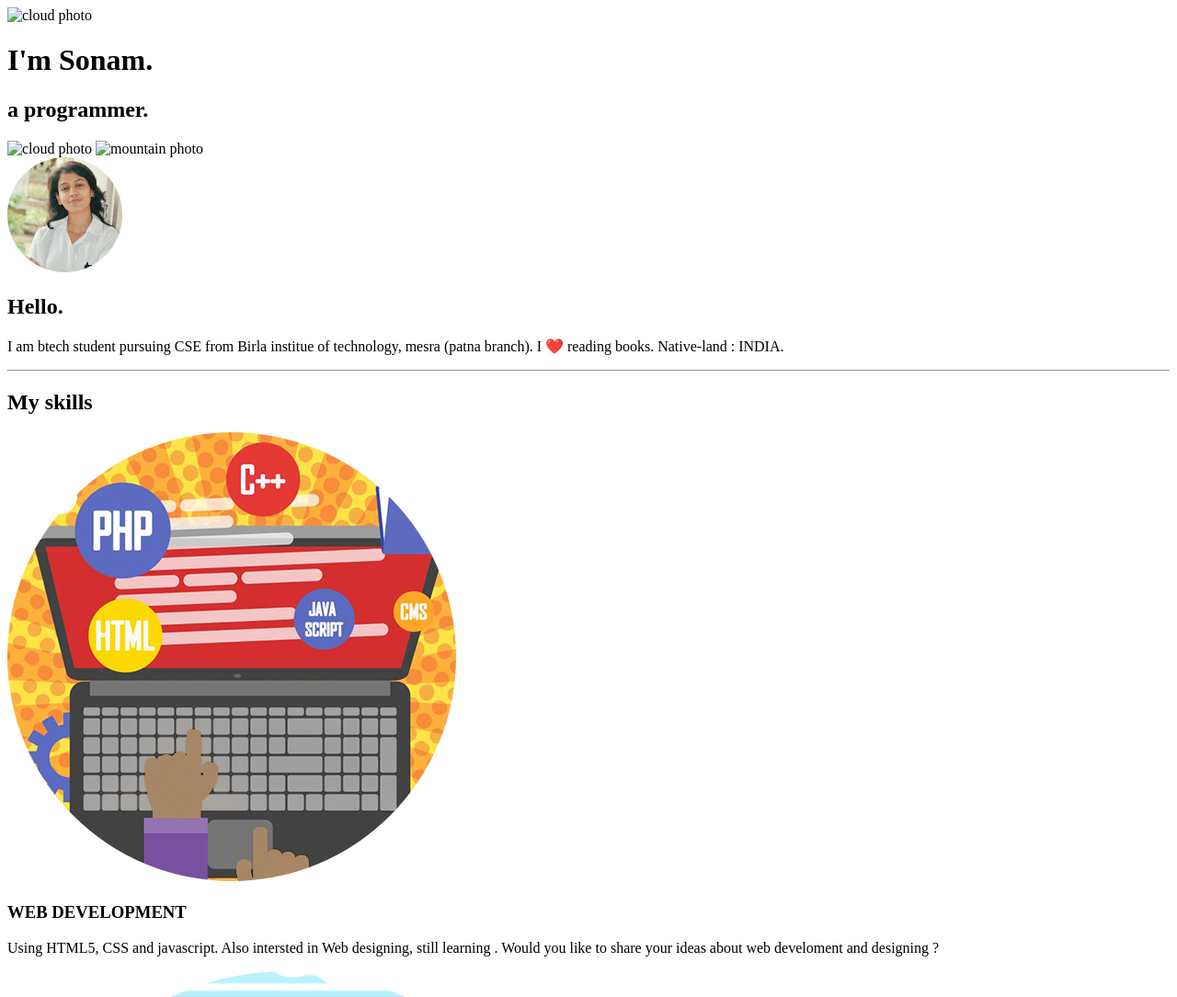
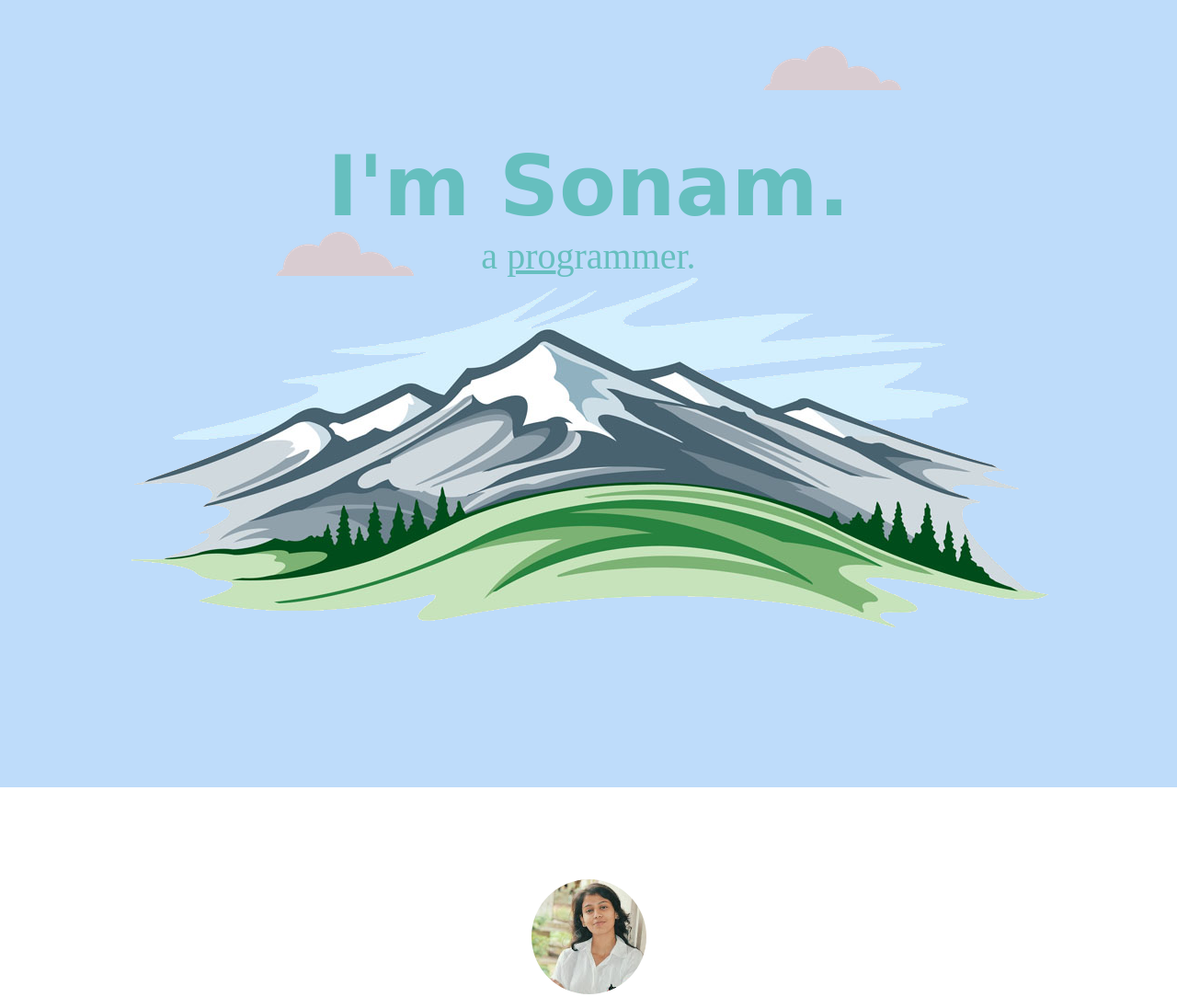
Before and after one commit to sonam-bit/website, a plain HTML site: page index.html in a window 1280 px wide. Shown: the top 1084 px of the page at 92% size. Drawn offline with Linux system fonts and the light colour scheme; a web font is replaced by a local one.

Commit message:
Update index.html

```diff
--- a/index.html
+++ b/index.html
@@ -4,18 +4,18 @@
     <meta charset="UTF-8">
     <meta name="viewport" content="width=device-width, initial-scale=1.0">
     <title>Sonam</title>
-    <link rel="stylesheet" href="css\styles.css" >
-    <link rel="icon" href="css\favicon (2).ico">
+    <link rel="stylesheet" href="styles.css" >
+    <link rel="icon" href="favicon (2).ico">
     <link href="https://fonts.googleapis.com/css2?family=Dancing+Script&display=swap" rel="stylesheet">
     <link href="https://fonts.googleapis.com/css2?family=Calligraffitti&family=Merriweather+Sans:wght@300&display=swap" rel="stylesheet">
 </head>
 <body>
     <div class="first-box">
-        <img class="top-cloud" src="css\cloud.png" alt=" cloud photo">
+        <img class="top-cloud" src="cloud.png" alt=" cloud photo">
     <h1>I'm Sonam.</h1>
     <h2 class="aww">a <span class="pro">pro</span>grammer.</h2>
-    <img class="bottom-cloud" src="css\cloud.png" alt="cloud photo">
-    <img class="mountain" src="css\pngwave.png" alt="mountain photo">
+    <img class="bottom-cloud" src="cloud.png" alt="cloud photo">
+    <img class="mountain" src="pngwave.png" alt="mountain photo">
     </div>
     <div class="middle-section">
         <div class="profile">
```
